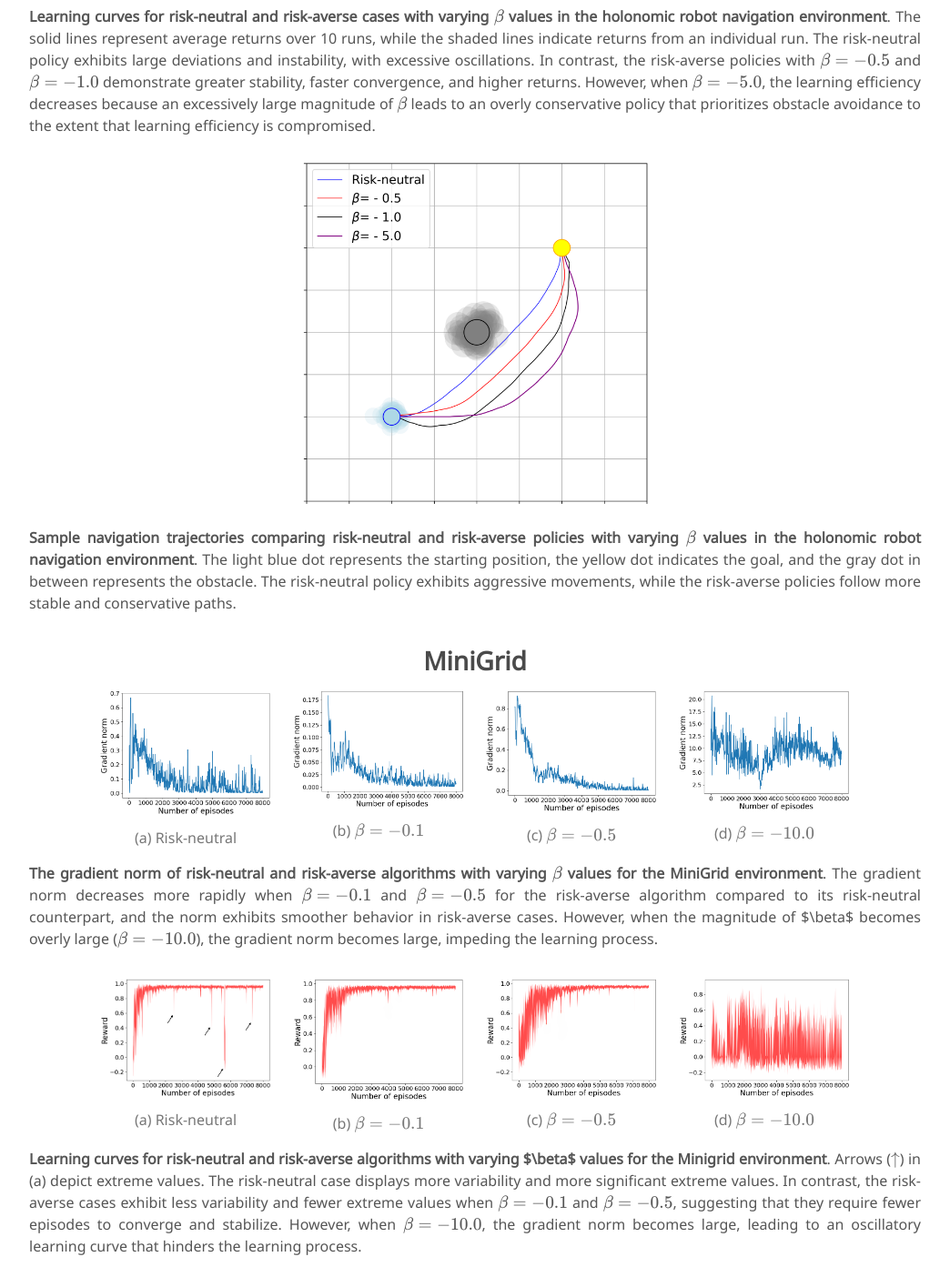
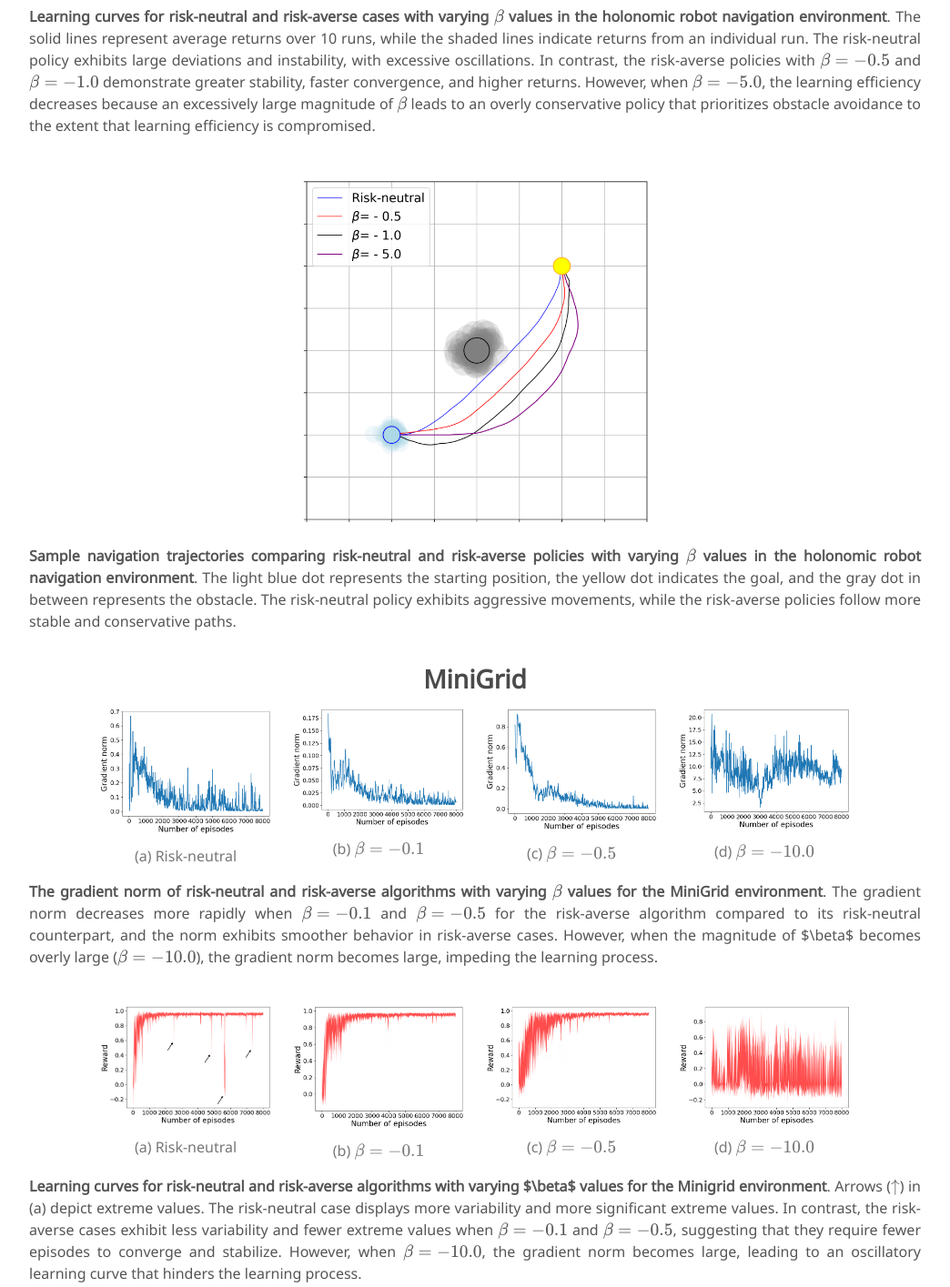
Before and after one commit to ruiiu/riskrl, a plain HTML site: page index.html in a window 1280 px wide. Shown: the part 1755-3170 px from the top of the page at 91% size, without its empty margins (118-1162 px from the left). Drawn offline with nearby package versions, Linux system fonts and the light colour scheme; a script that the page names is missing; some icons are missing; a web font is replaced by a local one.

Commit message:
Update index.html

```diff
--- a/index.html
+++ b/index.html
@@ -248,7 +248,7 @@
   </div>
 
   <!-- Single Image Centered -->
-  <div style="text-align: center; margin-bottom: 10px; margin-top: 20px">
+  <div style="text-align: center; margin-bottom: 10px; margin-top: 40px">
     <img src="static/images/robot/traj_s.png" alt="CartPole Result" style="width: 50%; max-width: 400px; height: auto; border-radius: 6px;">
   </div>
 
@@ -304,7 +304,7 @@
   </div>
 
   <!-- 2x2 Image Grid -->
-  <div style="display: flex; flex-wrap: wrap; justify-content: center; gap: 20px; margin-bottom: 15px; margin-top: 30px">
+  <div style="display: flex; flex-wrap: wrap; justify-content: center; gap: 20px; margin-bottom: 15px; margin-top: 40px">
 
     <!-- Image 1 -->
     <div style="width: 15%; text-align: center;">
```
